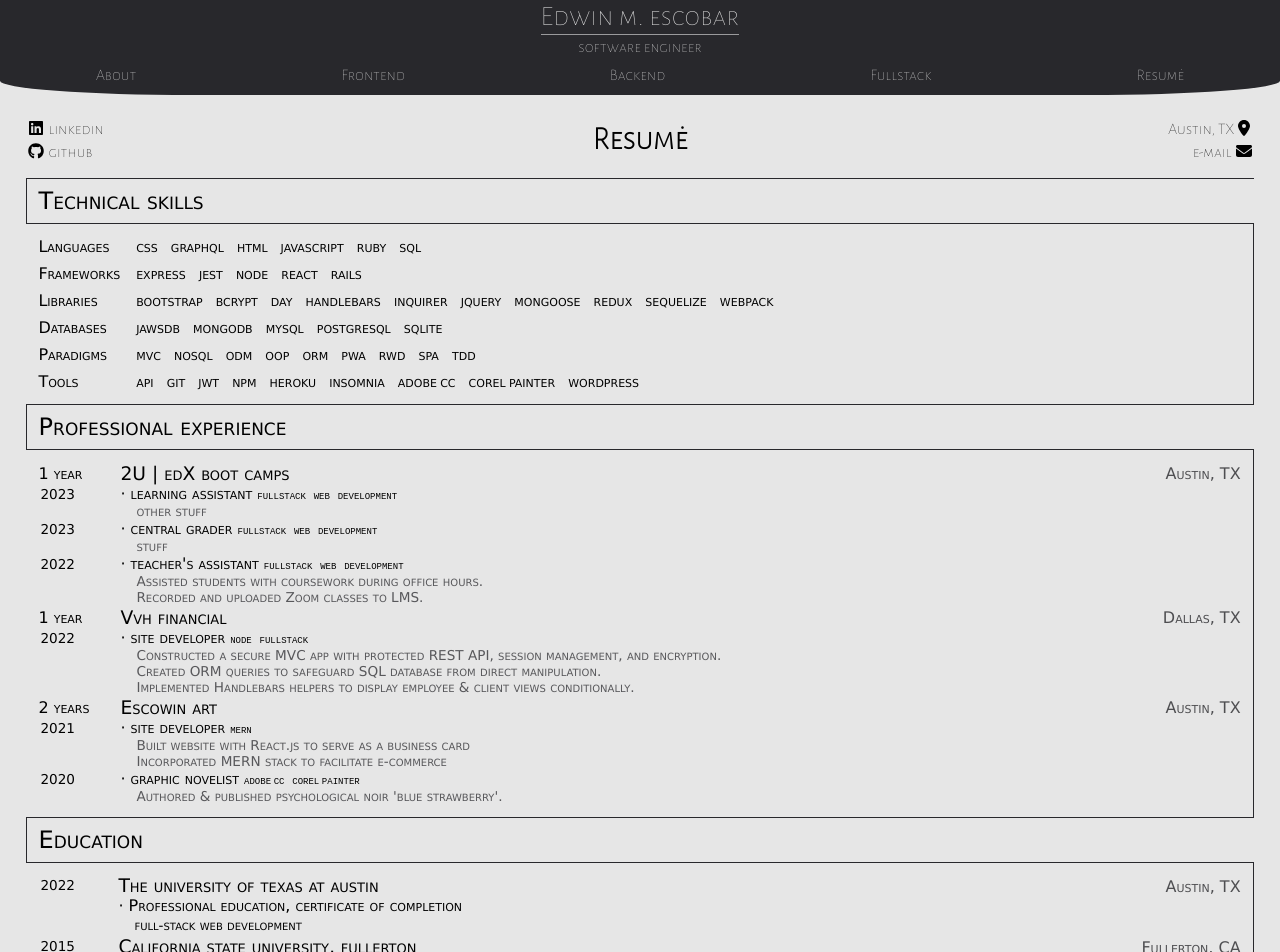
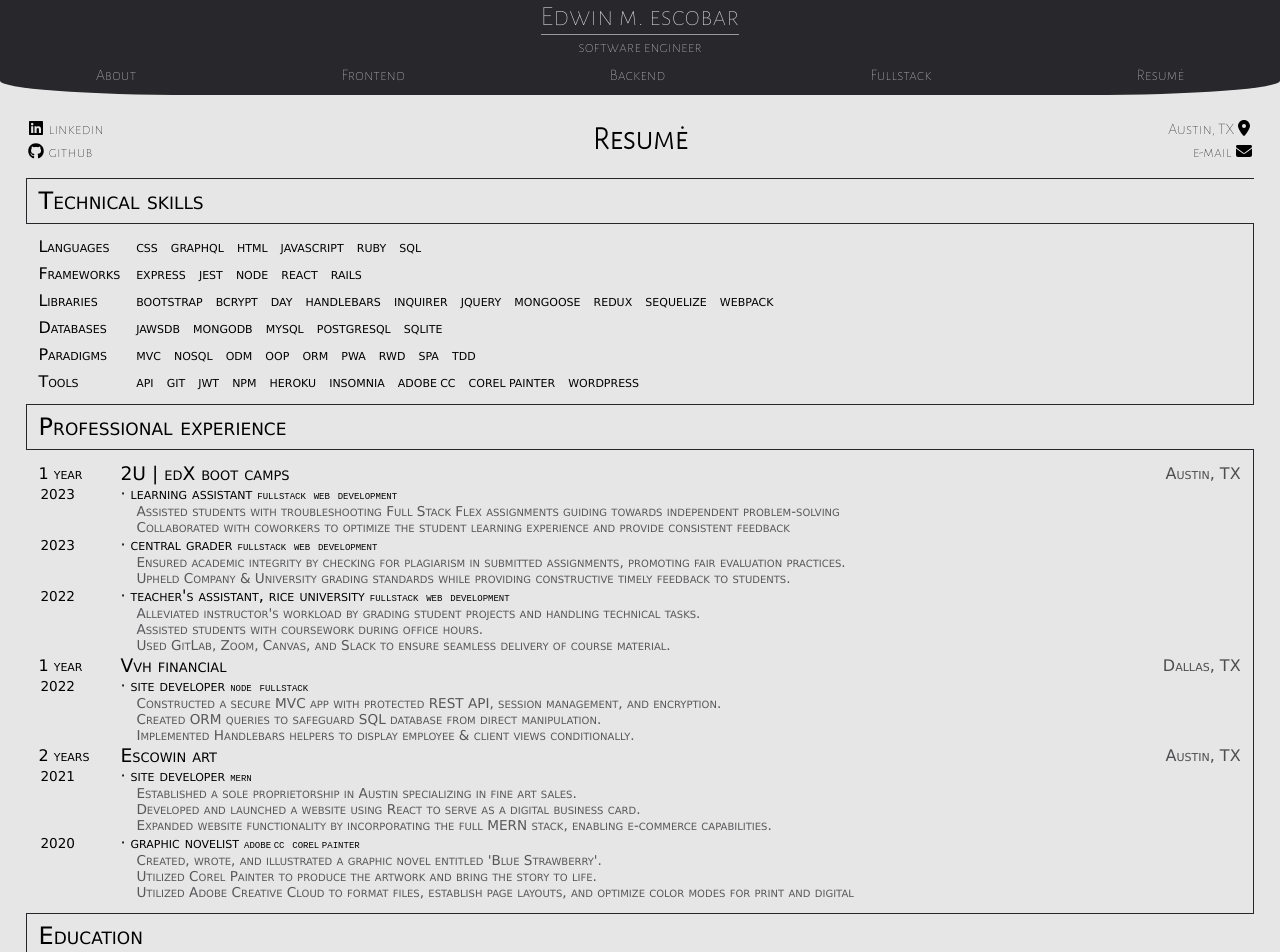
Before and after one commit to escowin/portfolio, a React (Create React App) app: page / in a window 1280 px wide. Shown: the top 952 px of the page. Built offline with nearby package versions, Linux system fonts and the light colour scheme; a web font is replaced by a local one.

Commit message:
rewrote descriptions

```diff
--- a/src/components/ResumeExp/index.js
+++ b/src/components/ResumeExp/index.js
@@ -9,25 +9,32 @@ function Experience() {
       endYear: 0,
       roles: [
         {
-          title: "teacher's assistant",
+          title: "teacher's assistant, rice university",
           year: 2022,
           code: "fullstack web development",
           description: [
+            "Alleviated instructor's workload by grading student projects and handling technical tasks.",
             "Assisted students with coursework during office hours.",
-            "Recorded and uploaded Zoom classes to LMS.",
+            "Used GitLab, Zoom, Canvas, and Slack to ensure seamless delivery of course material.",
           ],
         },
         {
           title: "central grader",
           year: 2023,
           code: "fullstack web development",
-          description: ["stuff"],
+          description: [
+            "Ensured academic integrity by checking for plagiarism in submitted assignments, promoting fair evaluation practices.",
+            "Upheld Company & University grading standards while providing constructive timely feedback to students.",
+          ],
         },
         {
           title: "learning assistant",
           year: 2023,
           code: "fullstack web development",
-          description: ["other stuff"],
+          description: [
+            "Assisted students with troubleshooting Full Stack Flex assignments guiding towards independent problem-solving",
+            "Collaborated with coworkers to optimize the student learning experience and provide consistent feedback",
+          ],
         },
       ],
     },
@@ -55,19 +62,14 @@ function Experience() {
       url: "https://escowinart.com",
       endYear: 0,
       roles: [
-        // {
-        //   title: "artist",
-        //   year: 2020,
-        //   description: [
-        //     "Established sole proprietorship to sell fine art in Austin.",
-        //   ],
-        // },
         {
           title: "graphic novelist",
           year: 2020,
           code: "adobe\u2009cc corel\u2009painter",
           description: [
-            "Authored & published psychological noir 'blue strawberry'.",
+            "Created, wrote, and illustrated a graphic novel entitled 'Blue Strawberry'.",
+            "Utilized Corel Painter to produce the artwork and bring the story to life.",
+            "Utilized Adobe Creative Cloud to format files, establish page layouts, and optimize color modes for print and digital",
           ],
         },
         {
@@ -75,8 +77,9 @@ function Experience() {
           year: 2021,
           code: "mern",
           description: [
-            "Built website with React.js to serve as a business card",
-            "Incorporated MERN stack to facilitate e-commerce",
+            "Established a sole proprietorship in Austin specializing in fine art sales.",
+            "Developed and launched a website using React to serve as a digital business card.",
+            "Expanded website functionality by incorporating the full MERN stack, enabling e-commerce capabilities.",
           ],
         },
       ],
@@ -130,7 +133,9 @@ function Experience() {
               {exp.roles.reverse().map((role, j) => (
                 <div key={j} className="position">
                   <p className="year">{role.year}</p>
-                  <p className="title">· {role.title} <code>{role.code}</code></p>
+                  <p className="title">
+                    · {role.title} <code>{role.code}</code>
+                  </p>
                   <ul className="description">
                     {role.description.map((sentence, k) => (
                       <li key={k}>{sentence}</li>
```
